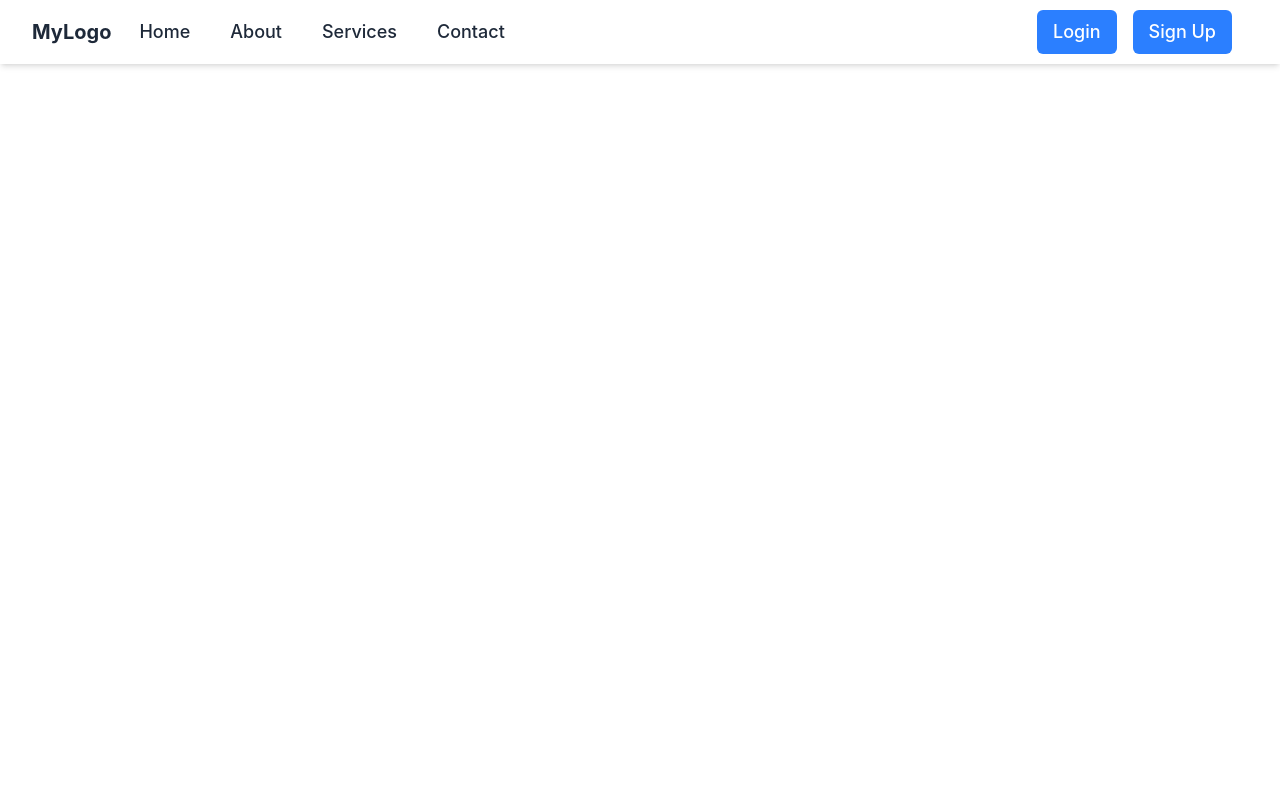
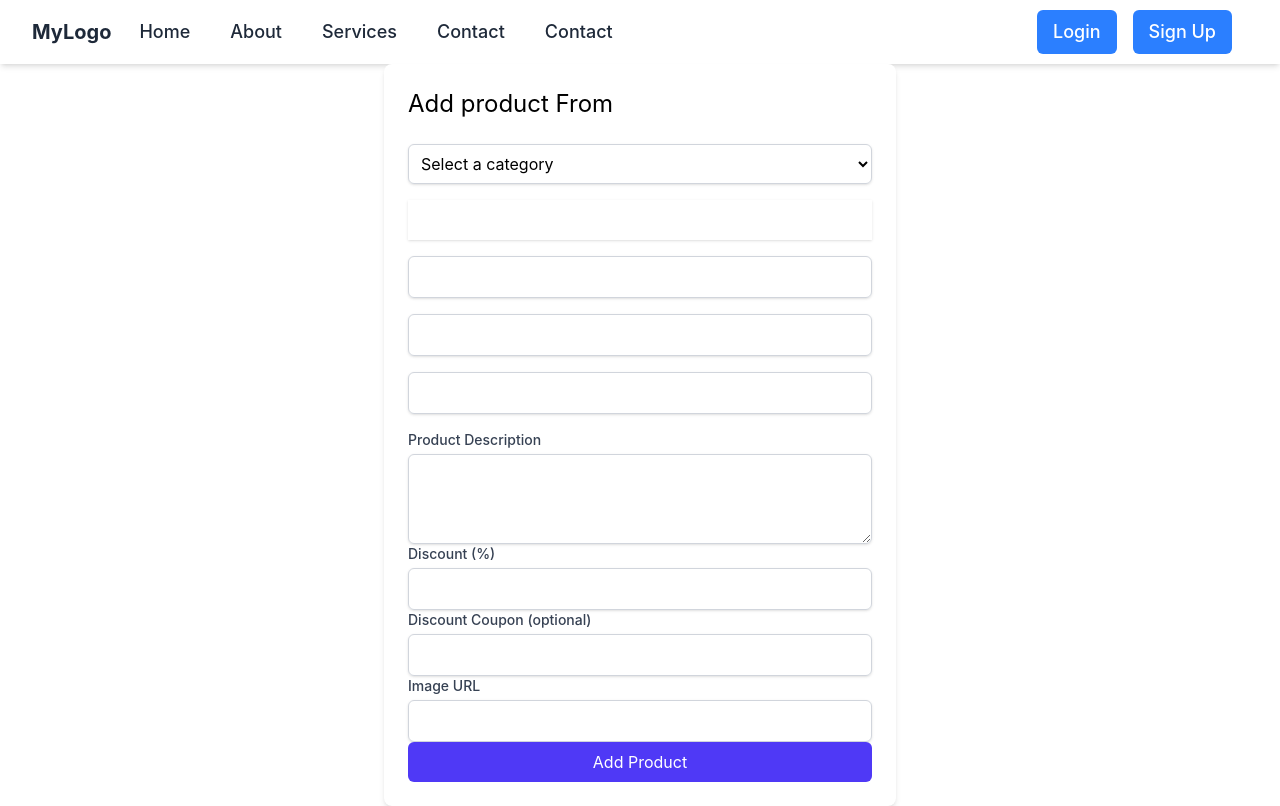
Before and after one commit to Nabeen-Thapa/smartJHOLA, a React (Create React App) app: page /addProduct in a window 1280 px wide. Built offline with nearby package versions, Linux system fonts and the light colour scheme.

Commit message:
add addProduct fomrm

```diff
--- a/src/components/Navbar.tsx
+++ b/src/components/Navbar.tsx
@@ -26,6 +26,8 @@ const Navbar = () => {
               <a href="/services"
                 className="text-gray-800 hover:text-blue-500 px-3 py-2 rounded-md text-lg font-medium">Services</a>
               <a href="/contact"
+                className="text-gray-800 hover:text-blue-500 px-3 py-2 rounded-md text-lg font-medium">Contact</a>
+                <a href="/addProduct"
                 className="text-gray-800 hover:text-blue-500 px-3 py-2 rounded-md text-lg font-medium">Contact</a>
             </div>
         </div>
--- a/src/features/auth/Signup.tsx
+++ b/src/features/auth/Signup.tsx
@@ -19,7 +19,7 @@ const Signup = () => {
     username: "",
     email: "",
     phone: "",
-    age: "",
+    age: 0,
     gender: "",
   });
 
@@ -32,13 +32,14 @@ const Signup = () => {
     e.preventDefault();
     console.log("Form Submitted", formData);
     try {
+
         // const payload = {
         //     ...formData,
         //     age: Number(formData.age), // Convert age to a number
         // };
         // const userSignupResponce = await axios.post(
         //     `http://localhost:5500/smartjhola/user/register`,
-        //     payload,
+        //     formData,
         //     {
         //         headers: {
         //             "Content-Type": "application/json",
--- /dev/null
+++ b/src/layouts/admin.addProductForm.tsx
@@ -0,0 +1,140 @@
+import React, { ChangeEvent, useState } from "react";
+const AddProductForm = () => {
+    const [productData, setProductData] = useState({
+        category: "",
+        productName: "",
+        price: 0,
+        brand: "",
+        stockQuantity: 0,
+        productDescription: "",
+        discount: 0,
+        discountCoupon: null,
+        image: "",
+
+    });
+    const handleChange = (e: ChangeEvent<HTMLInputElement | HTMLSelectElement | HTMLTextAreaElement>) => {
+        const { name, value } = e.target;
+        setProductData({
+          ...productData,
+          [name]: value,
+        });
+      };
+    const addProductSubmit = (e) => {
+        e.preventDefault();
+        console.log("Form Data Submitted:", productData);
+        // Add your form submission logic here (e.g., API call)
+      };
+    return (
+        <>
+            <div className="max-w-lg mx-auto p-6 bg-white shadow-md rounded-lg">
+                <h1 className="text-2xl font-blod mb-6">Add product From</h1>
+                <form onSubmit={addProductSubmit} className="space-y-4">
+                    <div>
+                        <select
+                            name="category"
+                            onChange={handleChange}
+                            className="mt-1 block w-full p-2 border border-gray-300 rounded-md shadow-sm focus:ring-indigo-500 focus:border-indigo-500"
+                            required>
+                            <option value="">Select a category</option>
+                            <option value="smartphone">Smartphone</option>
+                            <option value="laptop">Laptop</option>
+                            <option value="smartwatch">Smartwatch</option>
+                            <option value="tablet">Tablet</option>
+                        </select>
+                    </div>
+
+                    <div>
+                        <input
+                            type="text"
+                            name="productName"
+                            onChange={handleChange}
+                            className="mt-1 block w-full p-2 v-border border-gray-300 rounders-md shadow-sm focus:ring-indogo-500 focus:border-indigo-500" />
+                    </div>
+                    <div>
+                        <input
+                            type="number"
+                            name="price"
+                            onChange={handleChange}
+                            className="mt-1 block w-full p-2 border border-gray-300 rounded-md shadow-sm focus:ring-indigo-500 focus:border-indigo-500"
+                            required
+                        />
+                    </div>
+                    <div>
+                        <input
+                            type="text"
+                            name="brand"
+                            onChange={handleChange}
+                            className="mt-1 block w-full p-2 border border-gray-300 rounded-md shadow-sm focus:ring-indigo-500 focus:border-indigo-500"
+                        />
+                    </div>
+                    <div>
+                        <input
+                            type="number"
+                            name="stockQuantity"
+                            onChange={handleChange}
+                            className="mt-1 block w-full p-2 border border-gray-300 rounded-md shadow-sm focus:ring-indigo-500 focus:border-indigo-500"
+                        />
+                    </div>
+                    <div>
+                        <label className="block text-sm font-medium text-gray-700">
+                            Product Description
+                        </label>
+                        <textarea
+                            name="productDescription"
+                            onChange={handleChange}
+                            className="mt-1 block w-full p-2 border border-gray-300 rounded-md shadow-sm focus:ring-indigo-500 focus:border-indigo-500"
+                            rows="3"
+                        />
+                        <div>
+                            <label className="block text-sm font-medium text-gray-700">
+                                Discount (%)
+                            </label>
+                            <input
+                                type="number"
+                                name="discount"
+                                onChange={handleChange}
+                                className="mt-1 block w-full p-2 border border-gray-300 rounded-md shadow-sm focus:ring-indigo-500 focus:border-indigo-500"
+                            />
+                        </div>
+
+                        <div>
+                            <label className="block text-sm font-medium text-gray-700">
+                                Discount Coupon (optional)
+                            </label>
+                            <input
+                                type="number"
+                                name="discountCoupon"
+                                onChange={handleChange}
+                                className="mt-1 block w-full p-2 border border-gray-300 rounded-md shadow-sm focus:ring-indigo-500 focus:border-indigo-500"
+                            />
+                        </div>
+
+                        <div>
+                            <label className="block text-sm font-medium text-gray-700">
+                                Image URL
+                            </label>
+                            <input
+                                type="text"
+                                name="image"
+                                onChange={handleChange}
+                                className="mt-1 block w-full p-2 border border-gray-300 rounded-md shadow-sm focus:ring-indigo-500 focus:border-indigo-500"
+                                required
+                            />
+                        </div>
+                        <div>
+                            <button
+                                type="submit"
+                                className="w-full bg-indigo-600 text-white py-2 px-4 rounded-md hover:bg-indigo-700 focus:outline-none focus:ring-2 focus:ring-indigo-500"
+                            >
+                                Add Product
+                            </button>
+                        </div>
+                    </div>
+                </form>
+
+            </div>
+        </>
+    )
+}
+
+export default AddProductForm
--- a/src/routes/AppRoutes.tsx
+++ b/src/routes/AppRoutes.tsx
@@ -7,6 +7,7 @@ import {
   } from "react-router-dom";
 import Login from '../features/auth/Login.tsx';
 import Navbar from '../components/Navbar.tsx';
+import AddProductForm from '../layouts/admin.addProductForm.tsx';
 const AppRoutes = () => {
   return (
     <>
@@ -16,6 +17,7 @@ const AppRoutes = () => {
 
       <Route path='/signup' element={ <Signup/>}/>
       <Route path='/login' element={ <Login/>}/>
+      <Route path='/addProduct' element={ <AddProductForm/>}/>
       </Routes>
     </Router>
     </>
--- a/src/services/user.api.tsx
+++ b/src/services/user.api.tsx
@@ -9,21 +9,23 @@ export const signup =async (FormData:{
 })=>{
     const host =`http://localhost:5500/smartjhola`;
     try {
-        const payload = {
-            ...FormData,
-            age: Number(FormData.age), // Convert age to a number
-        };
-        // const userSignupResponce = await axios.post(`${host}/user/register`,payload,{
+        // const payload = {
+        //     ...FormData,
+        //     age: Number(FormData.age), // Convert age to a number
+        // };
+
+        // const userSignupResponce = await axios.post(`${host}/user/register`,FormData,{
         //     headers: {
         //         "Content-Type": "application/json",
         //       },
         // });
+
         const userSignupResponce = await fetch(`${host}/user/register`,{
             method : "POST",
             headers: {
                 "Content-Type": "application/json",
               },
-              body: JSON.stringify(payload),
+              body: JSON.stringify(FormData),
         });
     } catch (error) {
         console.error("Error during signup:", error);
```
